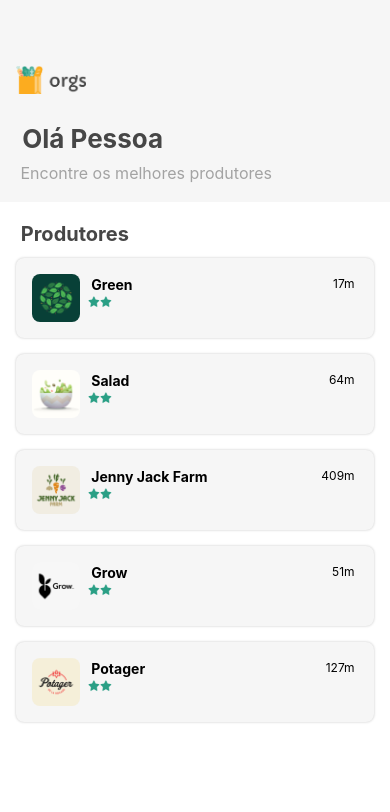
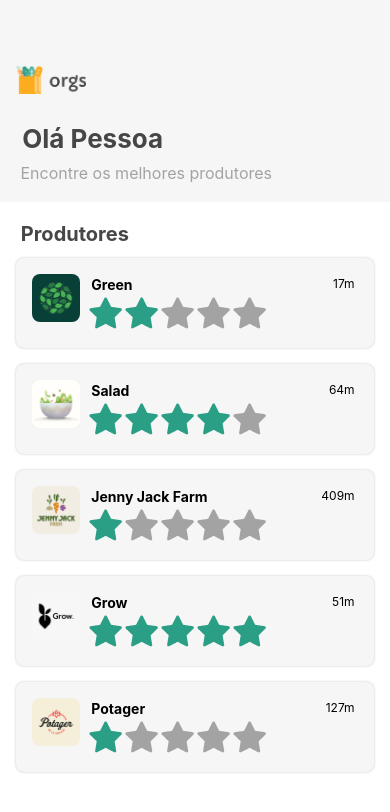
Before and after one commit to neves1697/alura-orgs-hooks, a React Native app: screen / in a window 390 px wide. Shown: the top 812 px of the page. Built offline with nearby package versions, Linux system fonts and the light colour scheme.

Commit message:
Adicionando as estrelas e criando interatividade, onde é possível interagir com a quantidade, fazendo-a ficar ou não preenchida, em um máximo de 5 e um mínimo de 1

```diff
--- a/src/Components/Estrelas.js
+++ b/src/Components/Estrelas.js
@@ -1,21 +1,48 @@
-import React from "react";
-import { Image, StyleSheet, View } from "react-native";
+import React, { useState } from "react";
+import { Image, StyleSheet, TouchableOpacity, View } from "react-native";
 import estrela from '../../assets/estrela.png';
 import estrelaCinza from '../../assets/estrelaCinza.png';
 
 
 export default function Estrelas({
     quantidade: quantidadeAntiga,
-    editavel = false,
-    grande = false
+    editavel = true,
+    grande = true,
 }) {
 
+    const [quantidade, setQuantidade] = useState(quantidadeAntiga);
     const estilos = estilosFunction(grande);
+
+    const getImage = (index) =>{
+        if(index < quantidade){
+            return estrela;
+        }
+
+        return estrelaCinza;
+    }
+
+    const RenderEstrelas = () => {
+        const listaEstrelas = [];
+
+        for (let i = 0; i < 5; i++) {
+            listaEstrelas.push(
+                <TouchableOpacity
+                    key={i}
+                    onPress={() => { }}
+                    disabled={!editavel}
+                >
+                    <Image source={getImage(i)} style={estilos.estrela} />
+                </TouchableOpacity>
+            );
+
+        }
+
+        return listaEstrelas;
+    }
 
     return <>
         <View style={estilos.estrelas} >
-            <Image source={estrela} style={estilos.estrela} />
-            <Image source={estrela} style={estilos.estrela} />
+            <RenderEstrelas />
         </View>
     </>
 }
```
